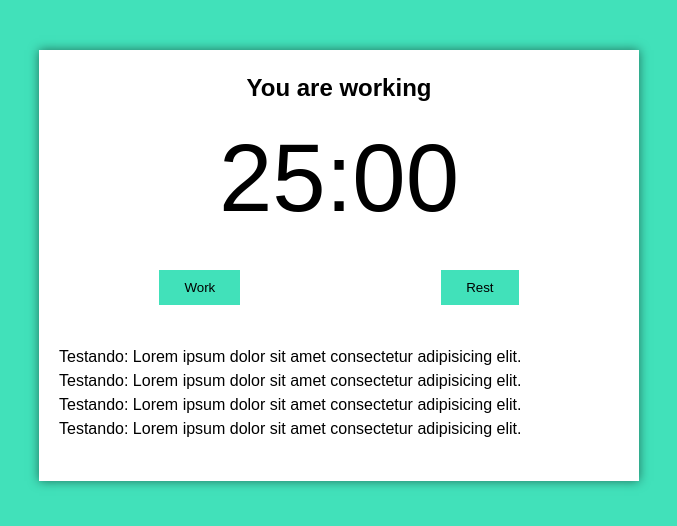
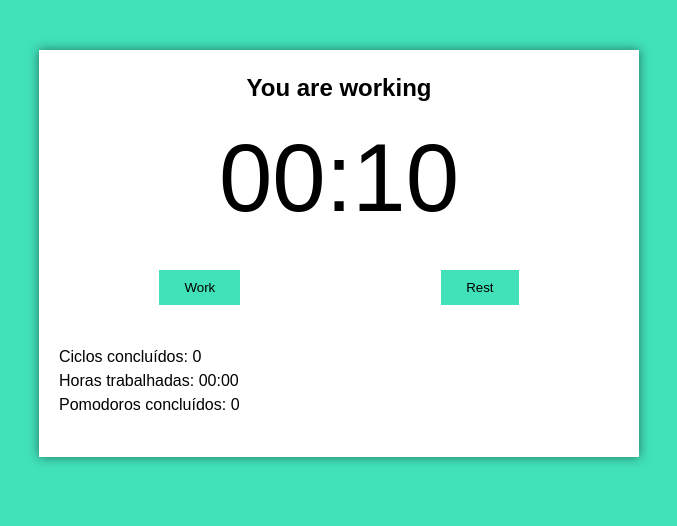
Before and after one commit to joaobispo2077/pomodoro, a React (Create React App) app: page / in a window 1280 px wide. Shown: the top 526 px of the page, without its empty margins (301-978 px from the left). Built offline with nearby package versions, Linux system fonts and the light colour scheme.

Commit message:
feat: added cyclesc counting

```diff
--- a/src/App.tsx
+++ b/src/App.tsx
@@ -5,9 +5,9 @@ function App(): JSX.Element {
   return (
     <div className="container">
       <PomodoroTimer
-        defaultPomodoroTime={1500}
-        shortRestTime={300}
-        longRestTime={900}
+        defaultPomodoroTime={10} //1500
+        shortRestTime={2} //300
+        longRestTime={5} //900
         cycles={4}
       />
     </div>
--- a/src/components/pomodoroTimer.tsx
+++ b/src/components/pomodoroTimer.tsx
@@ -1,8 +1,17 @@
-import React, { useEffect } from 'react';
+import React, { useEffect, useCallback } from 'react';
 import Button from './Button';
 import Timer from './Timer';
 
+// eslint-disable-next-line @typescript-eslint/no-var-requires
+const bellStart = require('../sounds/bell-start.mp3');
+// eslint-disable-next-line @typescript-eslint/no-var-requires
+const bellFinish = require('../sounds/bell-finish.mp3');
+
+const audioStartWorking = new Audio(bellStart);
+const audioStopWorking = new Audio(bellFinish);
+
 import { useInterval } from '../hooks/useInterval';
+import { secondsToTime } from '../utils/secondsToTime';
 interface IPomodoroTimerProps {
   defaultPomodoroTime: number;
   shortRestTime: number;
@@ -15,12 +24,11 @@ function PomodoroTimer(props: IPomodoroTimerProps): JSX.Element {
   const [timeCounting, setTimeCounting] = React.useState(false);
   const [working, setWorking] = React.useState(false);
   const [resting, setResting] = React.useState(false);
+  const [cycles, setCycles] = React.useState(props.cycles);
 
-  useEffect(() => {
-    if (working) document.body.classList.add('working');
-
-    if (resting) document.body.classList.remove('working');
-  }, [working, resting]);
+  const [completedCycles, setCompletedCycles] = React.useState(0);
+  const [fullWorkingTime, setFullWorkingTime] = React.useState(0);
+  const [numberOfPomodoros, setNumberOfPomodoros] = React.useState(0);
 
   useInterval(
     () => {
@@ -29,20 +37,66 @@ function PomodoroTimer(props: IPomodoroTimerProps): JSX.Element {
     timeCounting ? 1000 : null,
   );
 
-  const handleStartWork = () => {
+  const handleStartWork = useCallback(() => {
     setTimeCounting(true);
     setWorking(true);
+    setResting(false);
+
     setMainTime(props.defaultPomodoroTime);
-  };
+    audioStartWorking.play();
+  }, [setTimeCounting, setWorking, setMainTime, props.defaultPomodoroTime]);
 
-  const handleStartRest = (long: boolean) => {
-    setTimeCounting(false);
-    setWorking(false);
-    setResting(true);
+  const handleStartRest = useCallback(
+    (long: boolean) => {
+      setTimeCounting(true);
+      setWorking(false);
+      setResting(true);
 
-    if (long) setMainTime(props.longRestTime);
-    else setMainTime(props.shortRestTime);
-  };
+      if (long) setMainTime(props.longRestTime);
+      else setMainTime(props.shortRestTime);
+
+      audioStopWorking.play();
+    },
+    [
+      setTimeCounting,
+      setWorking,
+      setMainTime,
+      props.longRestTime,
+      props.shortRestTime,
+    ],
+  );
+
+  useEffect(() => {
+    if (working) document.body.classList.add('working');
+
+    if (resting) document.body.classList.remove('working');
+
+    if (mainTime > 0) return;
+
+    if (working && cycles > 0) {
+      handleStartRest(false);
+      setCycles(cycles - 1);
+    } else if (working && cycles <= 0) {
+      handleStartRest(true);
+      setCycles(props.cycles);
+      setCompletedCycles(completedCycles + 1);
+    }
+
+    if (working) setNumberOfPomodoros(numberOfPomodoros + 1);
+    if (resting) handleStartWork();
+  }, [
+    working,
+    resting,
+    mainTime,
+    cycles,
+    numberOfPomodoros,
+    completedCycles,
+    props.cycles,
+    setNumberOfPomodoros,
+    handleStartRest,
+    handleStartWork,
+    setCycles,
+  ]);
 
   return (
     <div id="pomodoro">
@@ -64,18 +118,9 @@ function PomodoroTimer(props: IPomodoroTimerProps): JSX.Element {
       </div>
 
       <div className="details">
-        <p>
-          Testando: Lorem ipsum dolor sit amet consectetur adipisicing elit.
-        </p>
-        <p>
-          Testando: Lorem ipsum dolor sit amet consectetur adipisicing elit.
-        </p>
-        <p>
-          Testando: Lorem ipsum dolor sit amet consectetur adipisicing elit.
-        </p>
-        <p>
-          Testando: Lorem ipsum dolor sit amet consectetur adipisicing elit.
-        </p>
+        <p>Ciclos concluídos: {completedCycles}</p>
+        <p>Horas trabalhadas: {secondsToTime(fullWorkingTime)}</p>
+        <p>Pomodoros concluídos: {numberOfPomodoros}</p>
       </div>
     </div>
   );
```
Also changed, not shown: 2 other files (tests, documents, lock files or other folders).
